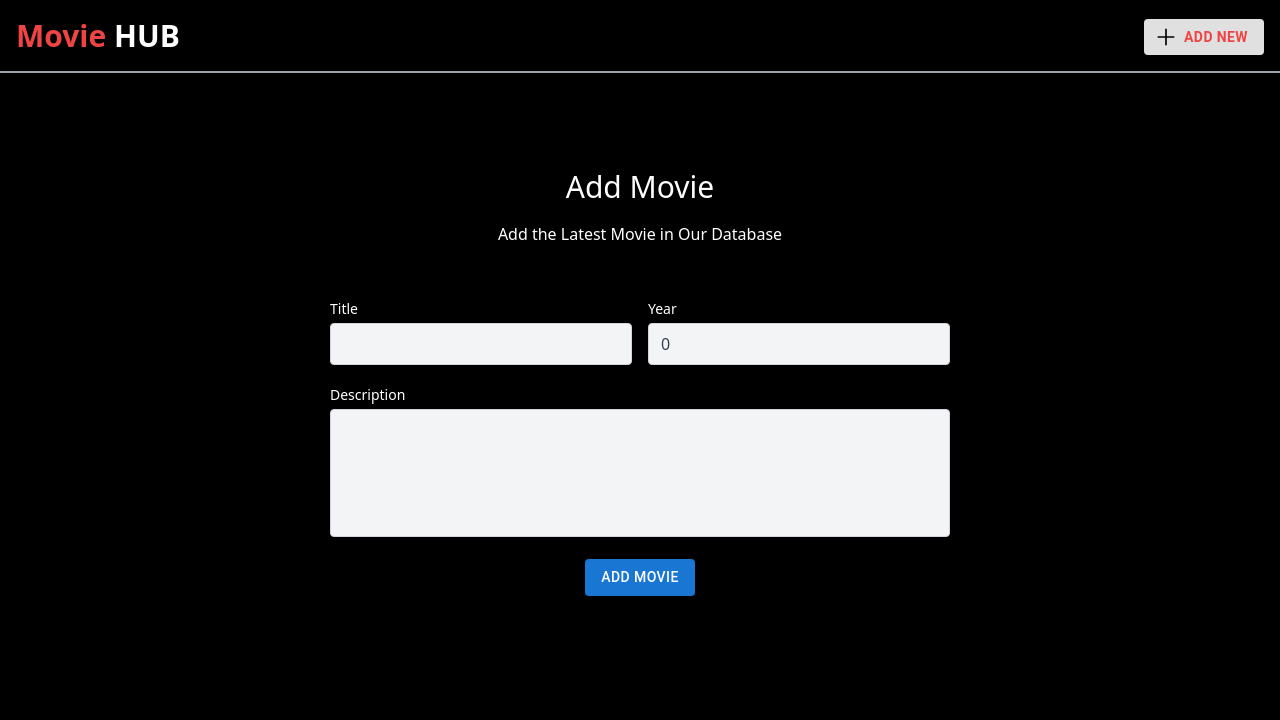
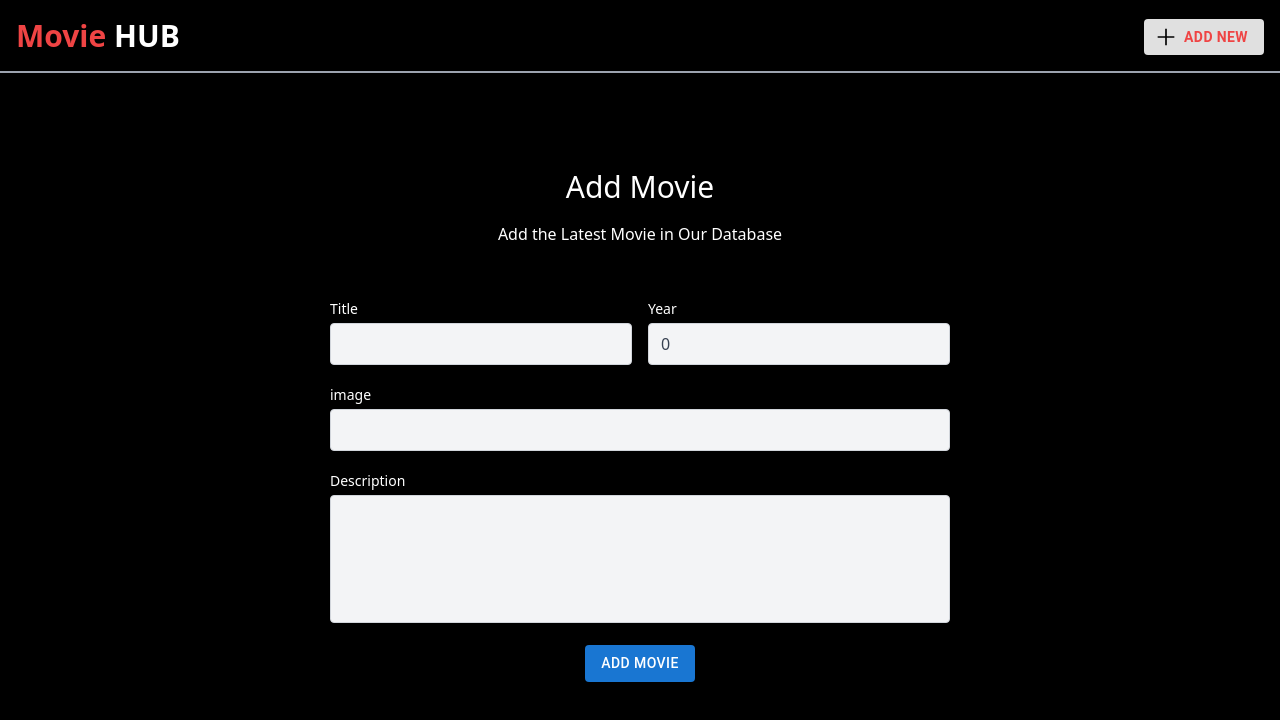
Before and after one commit to Ujjal-ENG/movie-hub-for-entertainer, a React (Create React App) app: page /add-movie in a window 1280 px wide. Shown: the top 720 px of the page. Built offline with nearby package versions, Linux system fonts and the light colour scheme.

Commit message:
change some add-movie section and firebase

```diff
--- a/package.json
+++ b/package.json
@@ -9,6 +9,7 @@
         "@testing-library/jest-dom": "^5.16.5",
         "@testing-library/react": "^13.4.0",
         "@testing-library/user-event": "^13.5.0",
+        "firebase": "^9.18.0",
         "react": "^18.2.0",
         "react-dom": "^18.2.0",
         "react-icons": "^4.7.1",
--- a/src/components/AddMovie.jsx
+++ b/src/components/AddMovie.jsx
@@ -5,9 +5,10 @@ const AddMovie = () => {
     const [form, setForm] = useState({
         title: '',
         year: 0,
-        description: ''
+        description: '',
+        img: ''
     });
-    const { title, year, description } = form;
+    const { title, year, description, img } = form;
 
     const handleChange = (e) => {
         setForm((ps) => ({
@@ -59,6 +60,22 @@ const AddMovie = () => {
                                     />
                                 </div>
                             </div>
+
+                            <div className="p-2 w-full">
+                                <div className="relative">
+                                    <label htmlFor="email" className="leading-7 text-sm text-white">
+                                        image
+                                    </label>
+                                    <input
+                                        type="number"
+                                        id="year"
+                                        name="year"
+                                        value={img}
+                                        onChange={handleChange}
+                                        className="w-full bg-gray-100  rounded border border-gray-300 focus:border-indigo-500 focus:bg-white focus:ring-2 focus:ring-indigo-200 text-base outline-none text-gray-700 py-1 px-3 leading-8 transition-colors duration-200 ease-in-out"
+                                    />
+                                </div>
+                            </div>
                             <div className="p-2 w-full">
                                 <div className="relative">
                                     <label htmlFor="message" className="leading-7  text-sm text-white">
--- /dev/null
+++ b/src/components/firebase/firebase.js
@@ -0,0 +1,18 @@
+// Import the functions you need from the SDKs you need
+import { initializeApp } from 'firebase/app';
+import { getFirestore, collection } from 'firebase/firestore';
+
+const firebaseConfig = {
+    apiKey: 'AIzaSyABeV8kPn0Tq1f98YWK28GlRWhTlxdCjhM',
+    authDomain: 'movie-hub-fde4d.firebaseapp.com',
+    projectId: 'movie-hub-fde4d',
+    storageBucket: 'movie-hub-fde4d.appspot.com',
+    messagingSenderId: '488228613668',
+    appId: '1:488228613668:web:6b6753b46dc6e4aca372b1'
+};
+
+// Initialize Firebase
+const app = initializeApp(firebaseConfig);
+export const db = getFirestore(app);
+export const moviesRef = collection(db, 'movies');
+export default app;
```
Also changed, not shown: 1 other file (tests, documents, lock files or other folders).
